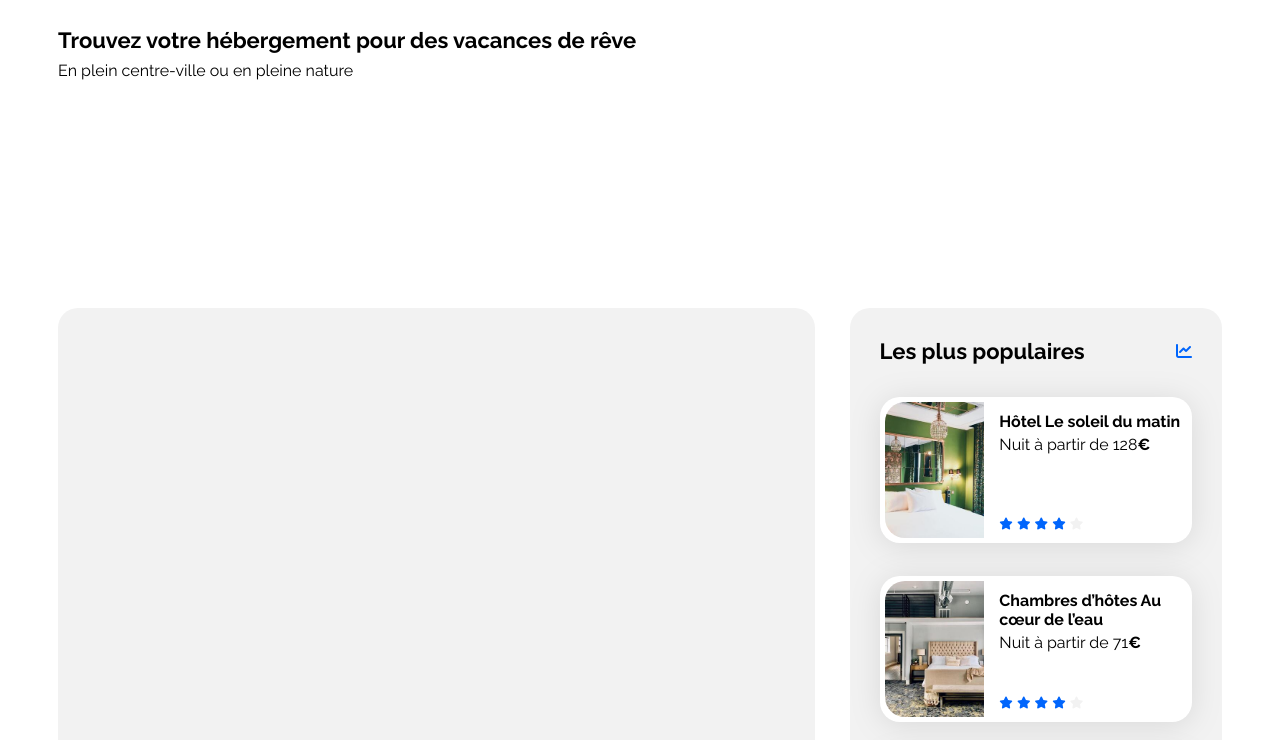
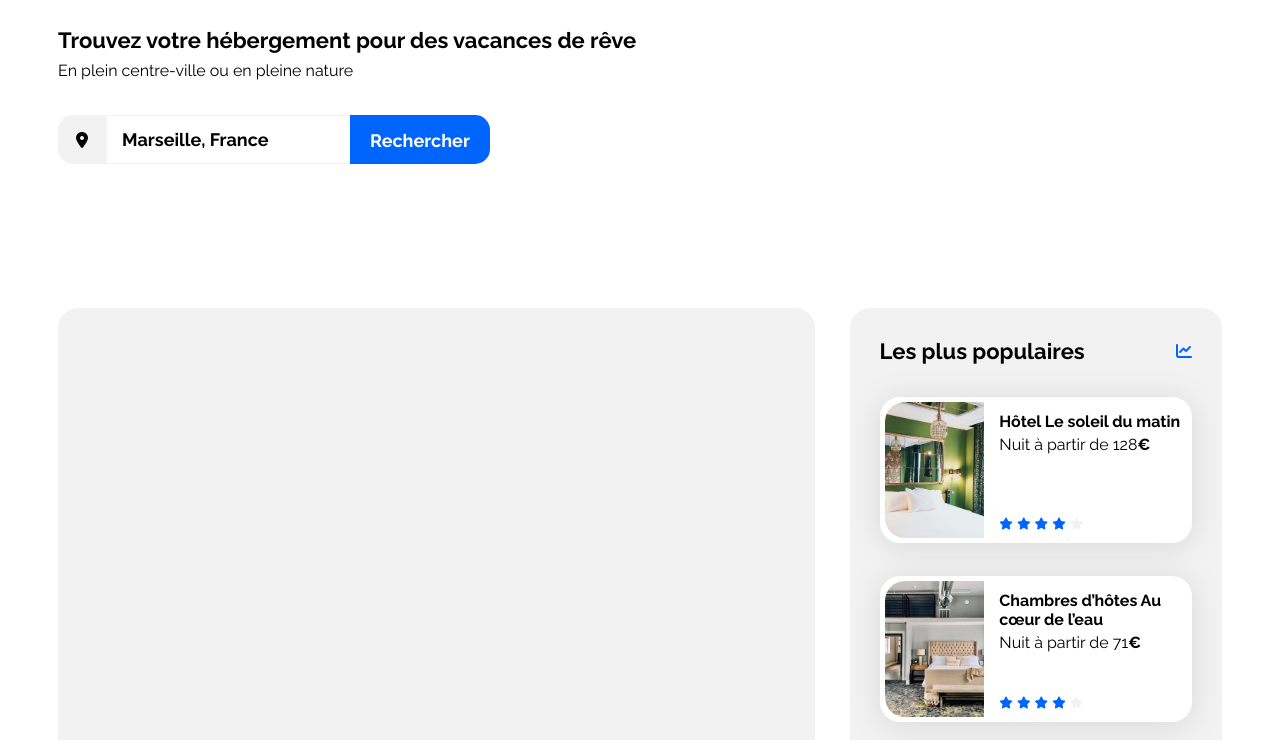
Before and after one commit to cuisinervert/cv-projet3-booki, a plain HTML site: page index.html in a window 1280 px wide. Shown: the part 60-800 px from the top of the page. Drawn offline with Linux system fonts and the light colour scheme.

Commit message:
Ajout searchbar

```diff
--- a/css/style.css
+++ b/css/style.css
@@ -114,6 +114,57 @@ a {
 .section-search p {
   font-size: 16px;
   margin: 0 0 35px 0;
+}
+
+/*searchbar*/
+form {
+  display: flex;
+}
+
+.search {
+  padding: 15px;
+  border: 1px solid #f2f2f2;
+  border-right: none;
+  font-size: 18px;
+  font-weight: 700;
+}
+
+.submit {
+  background-color: #0065fc;
+  color: white;
+  border: none;
+  padding: 15px 20px;
+  border-radius: 0 15px 15px 0;
+  font-size: 18px;
+  font-weight: 700;
+  cursor: pointer;
+}
+
+.icon-location {
+  background-color: #f2f2f2;
+  padding: 15px 18px;
+  border-radius: 15px 0 0 15px;
+  display: flex;
+  align-items: center;
+}
+
+.icon-location i {
+  color: black;
+}
+
+.search {
+  border-radius: 0;
+}
+
+.search::placeholder {
+  color: black;
+  opacity: 1;
+}
+
+form {
+  display: flex;
+  width: 377px;
+  height: 49px;
 }
 
 .card {
--- a/index.html
+++ b/index.html
@@ -39,6 +39,12 @@
 <section class="section-search">
     <h1>Trouvez votre hébergement pour des vacances de rêve</h1>
     <p>En plein centre-ville ou en pleine nature</p>
+    <!--Ajout du searchzone-->
+    <form>
+    <span class="icon-location"><i class="fa-solid fa-location-dot"></i></span>
+    <input type="text" class="search" placeholder="Marseille, France">
+    <input type="submit" class="submit" value="Rechercher">
+</form>
 </section>
       </header>
       <main>
```
